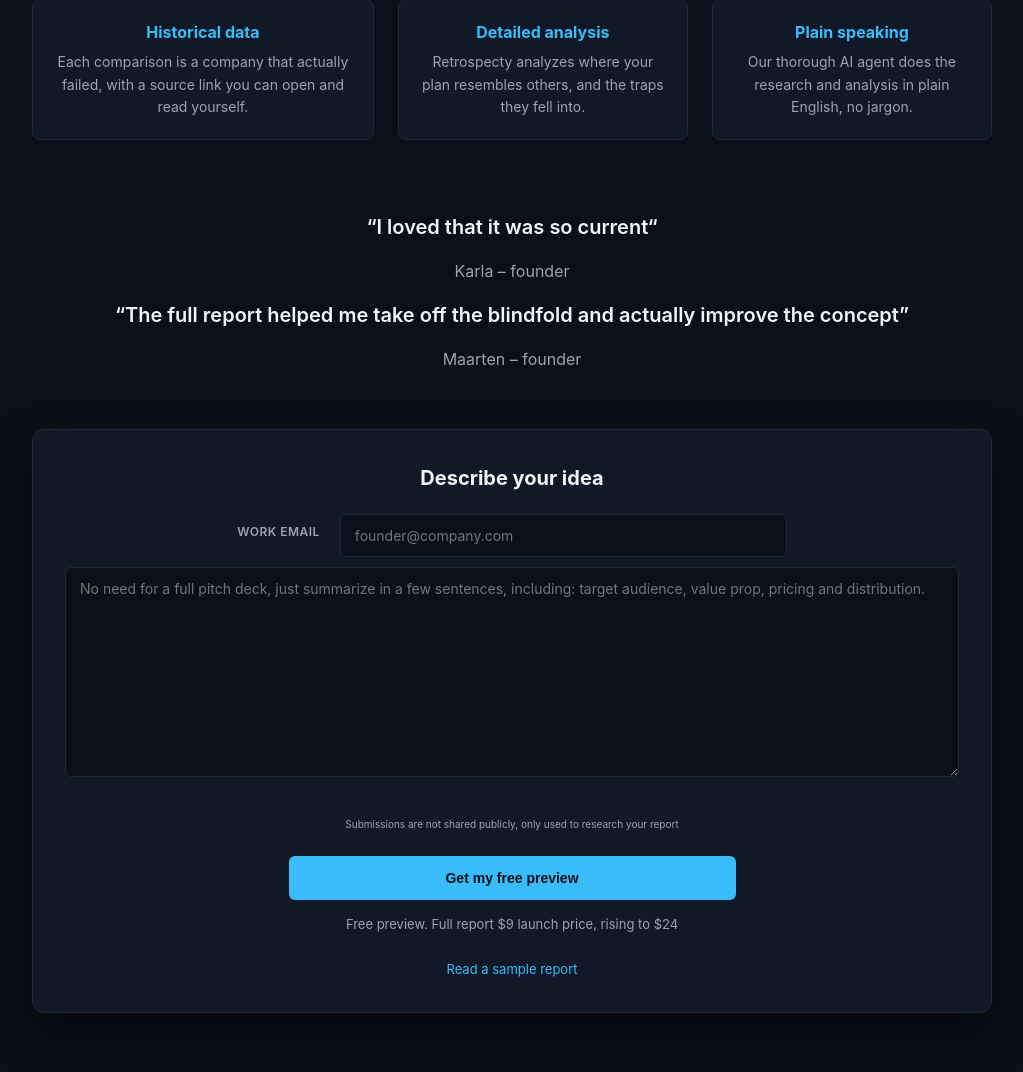
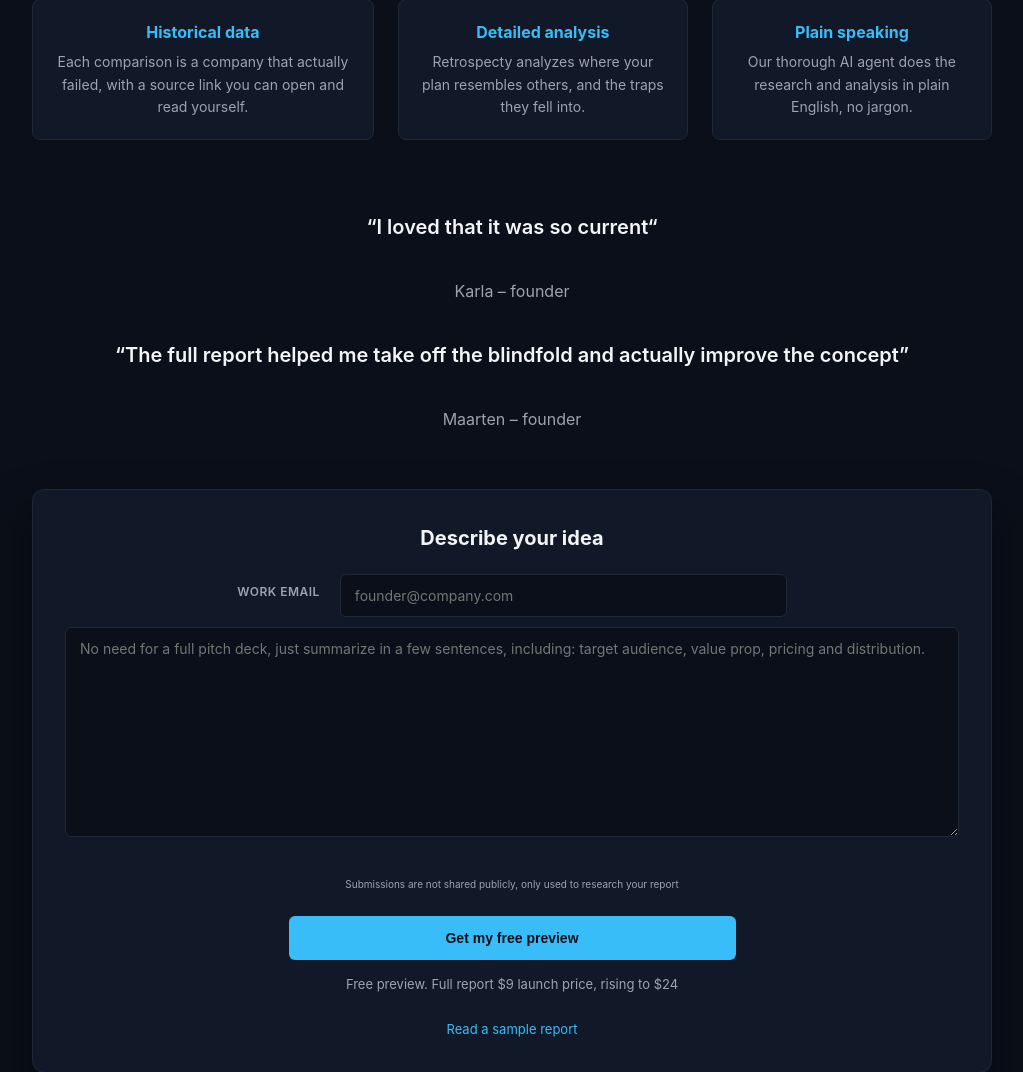
Before and after one commit to markbowley/retrospecty-portal, a FastAPI app: page / in a window 1280 px wide. Shown: the part 463-1535 px from the top of the page, without its empty margins (128-1151 px from the left). Run offline with FastAPI, Linux system fonts and the light colour scheme; some libraries are stand-ins or nearby versions.

Commit message:
Update style.css

```diff
--- a/static/style.css
+++ b/static/style.css
@@ -37,9 +37,13 @@ input#founder_email { max-width: 50%; margin:0; }
 button { background: var(--accent); color: #0b0f19; max-width: 50%; border: none; padding: 14px 24px; font-size: 14px; font-weight: 700; border-radius: 6px; cursor: pointer; width: 100%; transition: all 0.2s; }
 button:hover { background: var(--accent-hover); color: white; }
 .quote {
-  margin:0;
-  padding: 1em;
-  text-align: center;
+    margin: 0;
+    padding: 1em;
+    text-align: center;
+    display: grid;
+    grid-template-columns: repeat(1, minmax(0, 1fr));
+    grid-template-rows: auto;
+    gap: 20px;
 }
 blockquote {
   margin: 1em 0;
```
